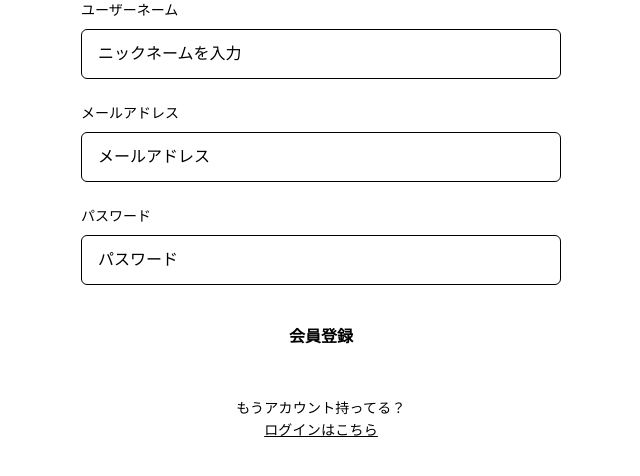
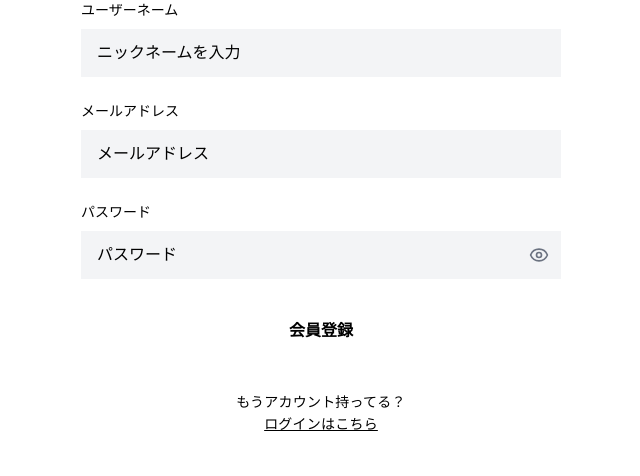
Before and after one commit to eightsenses/ridle, a Next.js app: page /signup in a window 1280 px wide. Shown: the top 476 px of the page, without its empty margins (319-959 px from the left). Built offline with nearby package versions, Linux system fonts and the light colour scheme; no server answers.

Commit message:
feat: Footer、Header、Input、Buttonコンポーネントを追加し、機能を実装

```diff
--- /dev/null
+++ b/src/app/_components/Footer.tsx
@@ -0,0 +1,59 @@
+'use client';
+
+function X({ className }: { className?: string }) {
+  return (
+    <svg
+      className={className}
+      width="20"
+      height="20"
+      viewBox="0 0 20 20"
+      fill="none"
+      xmlns="http://www.w3.org/2000/svg"
+    >
+      <path
+        d="M15.5 4.5L4.5 15.5M4.5 4.5L15.5 15.5"
+        stroke="#383838"
+        strokeWidth="2"
+        strokeLinecap="round"
+      />
+    </svg>
+  );
+}
+
+function Instagram({ className }: { className?: string }) {
+  return (
+    <svg
+      className={className}
+      width="20"
+      height="20"
+      viewBox="0 0 20 20"
+      fill="none"
+      xmlns="http://www.w3.org/2000/svg"
+    >
+      <rect x="3" y="3" width="14" height="14" rx="3" stroke="#383838" strokeWidth="2" />
+      <circle cx="10" cy="10" r="3" stroke="#383838" strokeWidth="2" />
+      <circle cx="14.5" cy="5.5" r="0.5" fill="#383838" />
+    </svg>
+  );
+}
+
+export default function Footer() {
+  return (
+    <footer className="flex w-full items-center justify-center px-0 py-8">
+      <div className="flex w-[1620px] items-center justify-between">
+        <p className="text-right text-[14px] font-normal leading-none text-[var(--colors-semantic-text-default)]">
+          @2025 Ridel
+        </p>
+        <div className="flex shrink-0 items-center gap-6">
+          <p className="text-right text-[14px] font-normal leading-none text-[var(--colors-semantic-text-default)]">
+            お問い合わせ
+          </p>
+          <div className="flex items-start justify-center gap-2">
+            <X className="relative h-5 w-5 shrink-0 overflow-hidden" />
+            <Instagram className="relative h-5 w-5 shrink-0 overflow-hidden" />
+          </div>
+        </div>
+      </div>
+    </footer>
+  );
+}
--- /dev/null
+++ b/src/app/_components/Header.tsx
@@ -0,0 +1,88 @@
+'use client';
+import Link from 'next/link';
+import { useState } from 'react';
+
+function SunIcon() {
+  return (
+    <svg width="25" height="25" viewBox="0 0 25 25" fill="none" xmlns="http://www.w3.org/2000/svg">
+      <circle cx="12.5" cy="12.5" r="5" stroke="white" strokeWidth="2" />
+      <path
+        d="M12.5 2V5M12.5 20V23M23 12.5H20M5 12.5H2M20.5 20.5L18.5 18.5M6.5 6.5L4.5 4.5M20.5 4.5L18.5 6.5M6.5 18.5L4.5 20.5"
+        stroke="white"
+        strokeWidth="2"
+        strokeLinecap="round"
+      />
+    </svg>
+  );
+}
+
+function MoonIcon() {
+  return (
+    <svg width="25" height="25" viewBox="0 0 25 25" fill="none" xmlns="http://www.w3.org/2000/svg">
+      <path
+        d="M21 12.79A9 9 0 1 1 11.21 3 7 7 0 0 0 21 12.79z"
+        stroke="#919191"
+        strokeWidth="2"
+        strokeLinecap="round"
+        strokeLinejoin="round"
+      />
+    </svg>
+  );
+}
+
+export default function Header() {
+  const [isDarkMode, setIsDarkMode] = useState(false);
+
+  const toggleMode = () => {
+    setIsDarkMode(!isDarkMode);
+    document.documentElement.classList.toggle('dark');
+  };
+
+  return (
+    <header className="relative h-[140px] w-full overflow-hidden">
+      <div className="absolute left-0 top-0 flex h-[140px] w-full items-center px-[54px]">
+        {/* Mode Toggle */}
+        <button
+          onClick={toggleMode}
+          className="flex flex-1 items-center gap-2 p-0"
+          aria-label="テーマ切り替え"
+        >
+          <div
+            className={`flex h-9 w-9 items-center justify-center overflow-hidden rounded-full ${isDarkMode ? 'bg-white' : 'bg-[var(--colors-semantic-background-btn-primary-enabled)]'}`}
+          >
+            <SunIcon />
+          </div>
+          <div
+            className={`flex h-9 w-9 items-center justify-center overflow-hidden rounded-full ${isDarkMode ? 'bg-[var(--colors-semantic-background-btn-primary-enabled)]' : 'bg-white'}`}
+          >
+            <MoonIcon />
+          </div>
+        </button>
+
+        {/* Logo */}
+        <Link href="/" className="absolute left-1/2 top-[30px] -translate-x-1/2">
+          <div
+            className="text-[48px] font-bold text-[var(--colors-semantic-logo-main)]"
+            style={{ fontFamily: 'Georgia, serif', fontStyle: 'italic' }}
+          >
+            Ridle
+          </div>
+        </Link>
+
+        {/* Buttons */}
+        <div className="flex shrink-0 items-center gap-4">
+          <Link href="/signup">
+            <button className="min-w-[140px] rounded-full bg-[var(--colors-semantic-background-btn-primary-enabled)] px-4 py-4 text-[16px] font-bold leading-none text-white transition-colors hover:bg-[var(--colors-semantic-background-btn-primary-hover)]">
+              新規登録
+            </button>
+          </Link>
+          <Link href="/login">
+            <button className="min-w-[140px] rounded-full bg-white px-4 py-4 text-[16px] font-bold leading-none text-[var(--colors-semantic-text-btn-scondary-text)] shadow-[0px_2px_6px_0px_rgba(0,0,0,0.1)] transition-colors hover:bg-[var(--colors-semantic-background-btn-secondary-hover)]">
+              ログイン
+            </button>
+          </Link>
+        </div>
+      </div>
+    </header>
+  );
+}
--- a/src/app/_components/Input.tsx
+++ b/src/app/_components/Input.tsx
@@ -1,7 +1,28 @@
 'use client';
+import { Eye, EyeOff } from 'lucide-react';
+import React, { useState } from 'react';
 import { FieldValues, Path, UseFormRegister } from 'react-hook-form';
 
-interface InputProps<T extends FieldValues> {
+import { cva, type VariantProps } from 'class-variance-authority';
+import { cn } from '@/lib/utils';
+
+const inputVariants = cva(
+  'bg-gray-100 px-4 py-3 text-[16px] leading-normal text-[var(--colors-semantic-text-black)] placeholder:text-[var(--colors-semantic-text-placeholder)] focus:border-[var(--colors-semantic-border-focus)] focus:outline-none',
+  {
+    variants: {
+      size: {
+        default: 'w-full'
+      }
+    },
+    defaultVariants: {
+      size: 'default'
+    }
+  }
+);
+interface InputProps<T extends FieldValues>
+  extends
+    Omit<React.InputHTMLAttributes<HTMLInputElement>, 'size'>,
+    VariantProps<typeof inputVariants> {
   label: string;
   type: string;
   placeholder?: string;
@@ -18,20 +39,50 @@
   register,
   placeholder,
   error,
-  isSubmitting = false
+  isSubmitting = false,
+  size,
+  className
 }: InputProps<T>) => {
+  const [isShowPassword, setIsShowPassword] = useState(false);
+  const isPassword = type === 'password';
+  const passwordType = isShowPassword ? 'text' : 'password';
+  const togglePasswordIcon = () => {
+    setIsShowPassword((prev) => !prev);
+  };
+
   return (
     <div>
       <label className="mb-2 block text-[14px] font-medium text-[var(--colors-semantic-text-default)]">
         {label}
       </label>
+      {!isPassword ? (
         <input
-        className="w-full rounded-md border border-[var(--colors-semantic-border-default)] bg-white px-4 py-3 text-[16px] leading-normal text-[var(--colors-semantic-text-black)] placeholder:text-[var(--colors-semantic-text-placeholder)] focus:border-[var(--colors-semantic-border-focus)] focus:outline-none"
+          className={cn(inputVariants({ size, className }))}
           type={type}
           placeholder={placeholder}
           {...register(field)}
           disabled={isSubmitting}
         />
+      ) : (
+        <div className="relative">
+          <input
+            className={cn(inputVariants({ size, className }))}
+            type={passwordType}
+            placeholder={placeholder}
+            {...register(field)}
+            disabled={isSubmitting}
+          />
+
+          <button
+            type="button"
+            onClick={togglePasswordIcon}
+            className="absolute right-3 top-1/2 -translate-y-1/2 text-gray-500"
+            aria-label="Toggle password visibility"
+          >
+            {isShowPassword ? <EyeOff size={20} /> : <Eye size={20} />}
+          </button>
+        </div>
+      )}
       {error && <p className="mt-1 text-[14px] text-red-700">{error}</p>}
     </div>
   );
--- /dev/null
+++ b/src/components/ui/button.tsx
@@ -0,0 +1,57 @@
+import * as React from "react"
+import { Slot } from "@radix-ui/react-slot"
+import { cva, type VariantProps } from "class-variance-authority"
+
+import { cn } from "@/lib/utils"
+
+const buttonVariants = cva(
+  "inline-flex items-center justify-center gap-2 whitespace-nowrap rounded-md text-sm font-medium transition-colors focus-visible:outline-none focus-visible:ring-1 focus-visible:ring-ring disabled:pointer-events-none disabled:opacity-50 [&_svg]:pointer-events-none [&_svg]:size-4 [&_svg]:shrink-0",
+  {
+    variants: {
+      variant: {
+        default:
+          "bg-primary text-primary-foreground shadow hover:bg-primary/90",
+        destructive:
+          "bg-destructive text-destructive-foreground shadow-sm hover:bg-destructive/90",
+        outline:
+          "border border-input bg-background shadow-sm hover:bg-accent hover:text-accent-foreground",
+        secondary:
+          "bg-secondary text-secondary-foreground shadow-sm hover:bg-secondary/80",
+        ghost: "hover:bg-accent hover:text-accent-foreground",
+        link: "text-primary underline-offset-4 hover:underline",
+      },
+      size: {
+        default: "h-9 px-4 py-2",
+        sm: "h-8 rounded-md px-3 text-xs",
+        lg: "h-10 rounded-md px-8",
+        icon: "h-9 w-9",
+      },
+    },
+    defaultVariants: {
+      variant: "default",
+      size: "default",
+    },
+  }
+)
+
+export interface ButtonProps
+  extends React.ButtonHTMLAttributes<HTMLButtonElement>,
+    VariantProps<typeof buttonVariants> {
+  asChild?: boolean
+}
+
+const Button = React.forwardRef<HTMLButtonElement, ButtonProps>(
+  ({ className, variant, size, asChild = false, ...props }, ref) => {
+    const Comp = asChild ? Slot : "button"
+    return (
+      <Comp
+        className={cn(buttonVariants({ variant, size, className }))}
+        ref={ref}
+        {...props}
+      />
+    )
+  }
+)
+Button.displayName = "Button"
+
+export { Button, buttonVariants }
```
Lines whose indentation alone changed are shown as unchanged.
